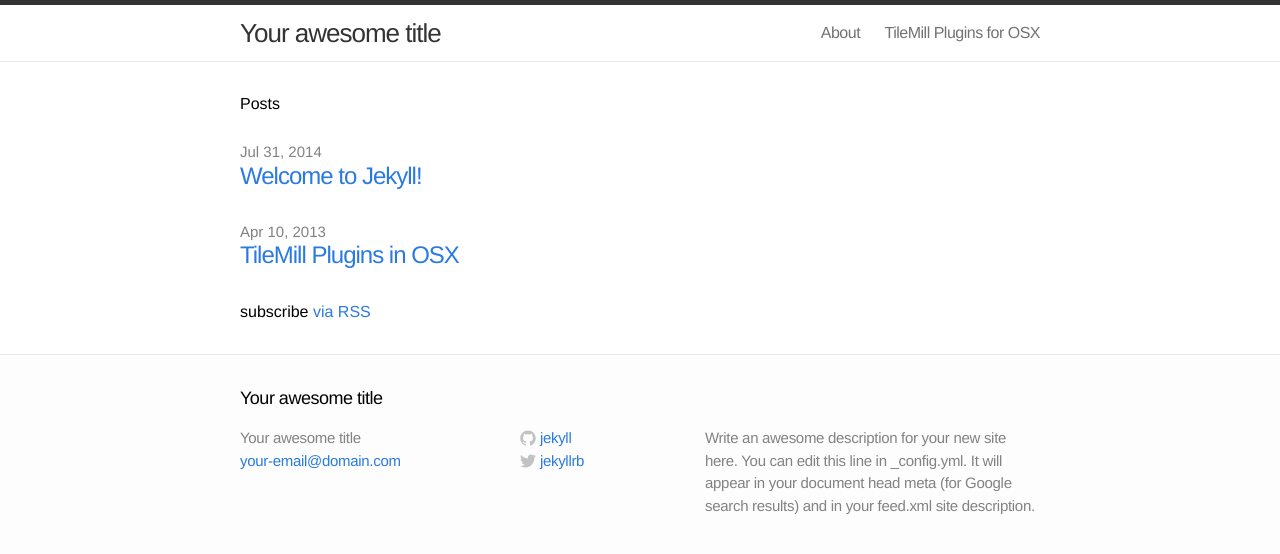
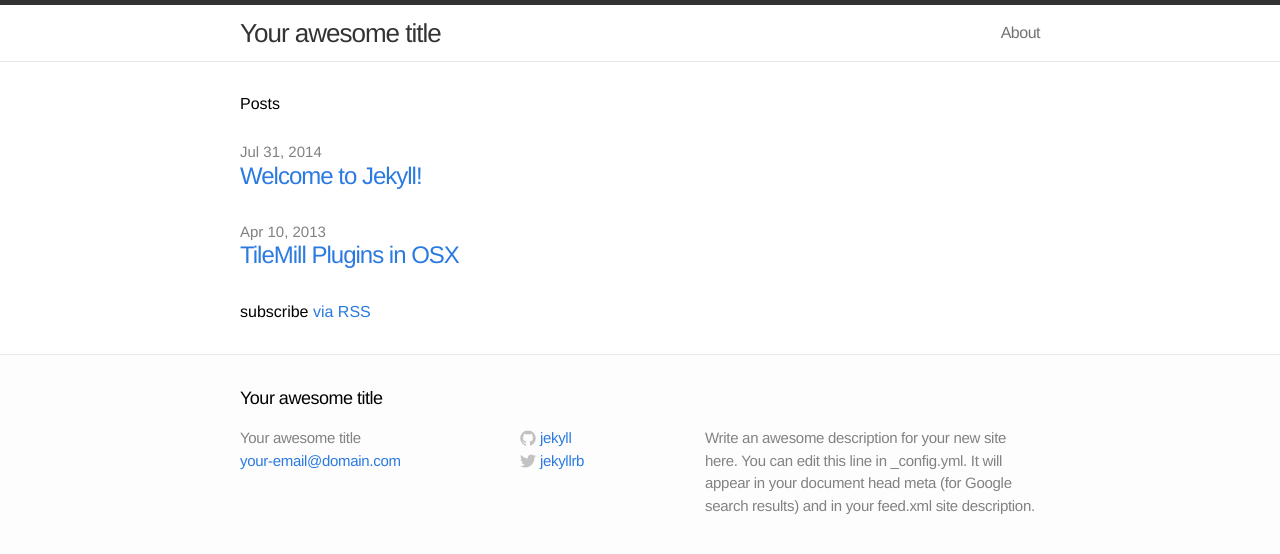
Before and after one commit to dhcole/eno-site, a Jekyll site: the page built from index.html, in a window 1280 px wide. Shown: the top 554 px of the page. Built offline with Jekyll 4.4.1, drawn with Linux system fonts in a browser that asks for light colours.

Commit message:
Update index.html

```diff
--- a/index.html
+++ b/index.html
@@ -1,6 +1,5 @@
 ---
 layout: default
-title: "TileMill Plugins for\_OSX"
 ---
 
 <div class="home">
```
